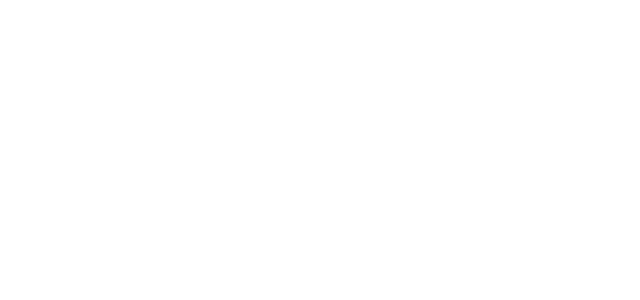
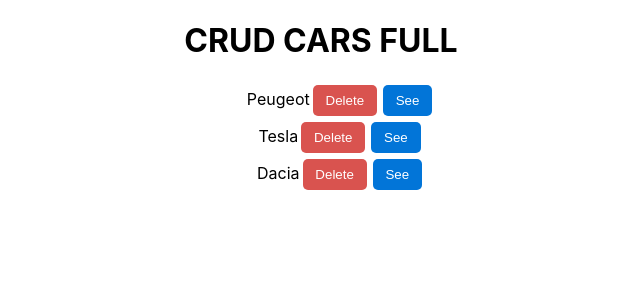
Before and after one commit to thonino/react-learn, a React (Create React App) app: page / in a window 1280 px wide. Shown: the top 300 px of the page, without its empty margins (319-959 px from the left). Built offline with nearby package versions, Linux system fonts and the light colour scheme.

Commit message:
delete and choice done

```diff
--- a/src/components/CrudCars/CrudCars.js
+++ b/src/components/CrudCars/CrudCars.js
@@ -1,9 +1,45 @@
+import { useState } from "react";
+
 function CrudCars() {
+  const [cars, setCars] = useState([
+    { id: 1, nom: "Peugeot" },
+    { id: 2, nom: "Tesla" },
+    { id: 3, nom: "Dacia" },
+  ]);
+  // DELETE
+  const handleDelete = (id)=>{
+    const newCars = cars.filter((data)=>data.id !== id);
+    setCars(newCars);
+  }
+  // CHOICE
+  const handleChoice = (nom)=>{
+    alert(`Vous avez choisi : ${nom}`)
+
+  }
   return (
     <div>
-
+      <h1> CRUD CARS FULL</h1>
+      <ul>
+        {cars.map((data) => (
+          <div key={data.id}>
+            {data.nom}
+            <button
+              onClick={() => handleDelete(data.id)}
+              className="btn btn-danger"
+            >
+              Delete
+            </button>
+            <button
+              onClick={() => handleChoice(data.nom)}
+              className="btn btn-primary"
+            >
+              See
+            </button>
+          </div>
+        ))}
+      </ul>
     </div>
-  )
+  );
 }
 
 export default CrudCars
```
